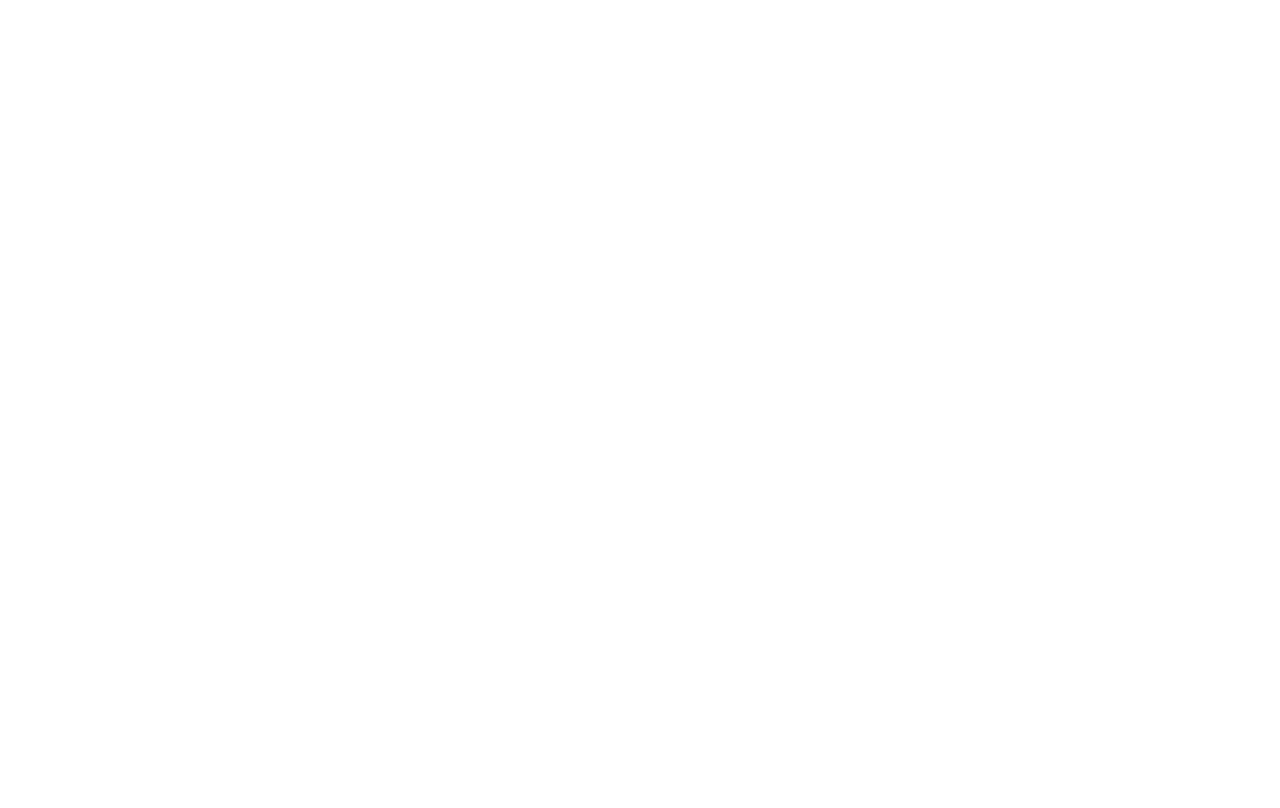
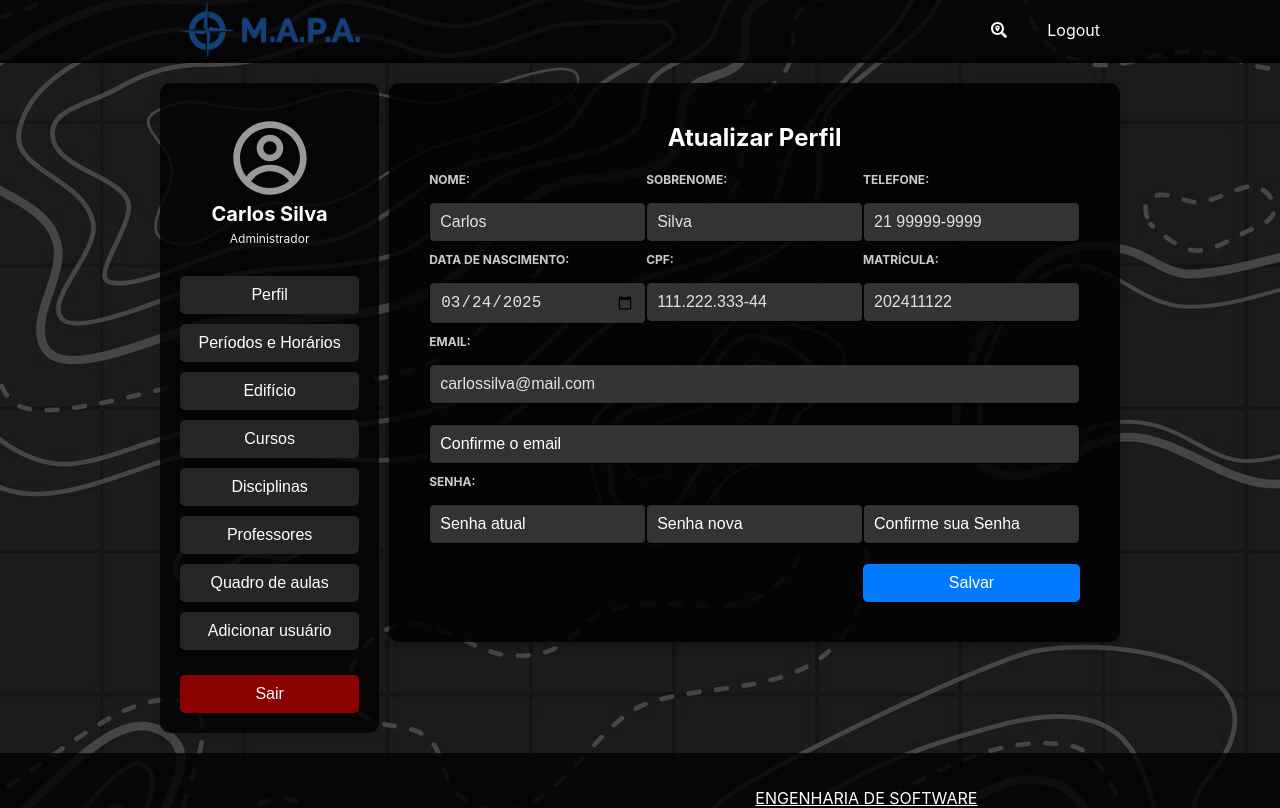
Before and after one commit to azuosRamon/atividadeMapa, a React (Create React App) app: page /editarPerfil in a window 1280 px wide. Before the commit this address had no page. Shown: the top 808 px of the page. Built offline with nearby package versions, Linux system fonts and the light colour scheme.

Commit message:
finalizacao do usuario logado

```diff
--- a/src/App.js
+++ b/src/App.js
@@ -11,7 +11,6 @@ import Pesquisa from "./components/Pesquisa";
 import './App.css'
 import RecuperarSenha from "./components/RecuperarSenha";
 import Slide from "./components/Slide";
-
 import terreo from "./components/Plantas/TERREO_PAVIMENTO.png";
 import primeiro_pavimento from "./components/Plantas/PRIMEIRO_PAVIMENTO.png";
 import segundo_pavimento from "./components/Plantas/SEGUNDO_PAVIMENTO.png";
@@ -27,6 +26,7 @@ const DivGrid2 = styled.div`
   grid-template-columns: 3fr 10fr;
   gap: 10px;
 `;
+
 
 function App() {
   return(
@@ -59,7 +59,24 @@ function App() {
         }/>
         <Route path="/logado" element={
           <div className= "corpo">
-            <Header/>
+            <Header status={1}/>
+            <DivGrid2>
+              <section>
+                <Usuario_logado/>
+              </section>
+              <aside>
+                <Slide
+                lista_imagens={imagens}
+                pagina_inicio={0}
+              />
+              </aside>
+            </DivGrid2>
+            <Footer/>
+          </div>
+      }/>
+        <Route path="/editarPerfil" element={
+          <div className= "corpo">
+            <Header status={1}/>
             <DivGrid2>
               <section>
                 <Usuario_logado/>
@@ -70,10 +87,94 @@ function App() {
             </DivGrid2>
             <Footer/>
           </div>
-      }/>
+        }/>
+        <Route path="/periodoHorarios" element={
+          <div className= "corpo">
+            <Header status={1}/>
+            <DivGrid2>
+              <section>
+                <Usuario_logado/>
+              </section>
+              <aside>
+                <Horarios/>
+              </aside>
+            </DivGrid2>
+            <Footer/>
+          </div>
+        }/>
+        <Route path="/edificio" element={
+          <div className= "corpo">
+            <Header status={1}/>
+            <DivGrid2>
+              <section>
+                <Usuario_logado/>
+              </section>
+              <aside>
+                <Cadastro/>
+              </aside>
+            </DivGrid2>
+            <Footer/>
+          </div>
+        }/>
+        <Route path="/cursos" element={
+          <div className= "corpo">
+            <Header status={1}/>
+            <DivGrid2>
+              <section>
+                <Usuario_logado/>
+              </section>
+              <aside>
+                <Cadastro/>
+              </aside>
+            </DivGrid2>
+            <Footer/>
+          </div>
+        }/>
+        <Route path="/disciplinas" element={
+          <div className= "corpo">
+            <Header status={1}/>
+            <DivGrid2>
+              <section>
+                <Usuario_logado/>
+              </section>
+              <aside>
+                <Cadastro/>
+              </aside>
+            </DivGrid2>
+            <Footer/>
+          </div>
+        }/>
+        <Route path="/professores" element={
+          <div className= "corpo">
+            <Header status={1}/>
+            <DivGrid2>
+              <section>
+                <Usuario_logado/>
+              </section>
+              <aside>
+                <Cadastro/>
+              </aside>
+            </DivGrid2>
+            <Footer/>
+          </div>
+        }/>
+        <Route path="/quadroAulas" element={
+          <div className= "corpo">
+            <Header status={1}/>
+            <DivGrid2>
+              <section>
+                <Usuario_logado/>
+              </section>
+              <aside>
+                <Cadastro/>
+              </aside>
+            </DivGrid2>
+            <Footer/>
+          </div>
+        }/>
         <Route path="/cadastro" element={
           <div className= "corpo">
-            <Header/>
+            <Header status={1}/>
             <DivGrid2>
               <section>
                 <Usuario_logado/>
--- a/src/components/Footer.js
+++ b/src/components/Footer.js
@@ -66,7 +66,7 @@ function Footer(){
     return(
         <FooterMenu>
             <Content>
-                <LinkMenu url="">
+                <LinkMenu $url="">
                     <ImagemLogo src={Logo}/>
                 </LinkMenu>
                 <UlMenu>
--- a/src/components/Header.js
+++ b/src/components/Header.js
@@ -105,7 +105,8 @@ const HamburgerIcon = styled.div`
     }
 `;
 
-function Header() {
+function Header({status}) {
+    const LogInOut = status ? "Logout" : "Login";
     const [abrirMenu, setAbrirMenu] = useState(false);
 
     const abrindoMenu = () => {
@@ -121,7 +122,7 @@ function Header() {
 
                 <UlMenu>
                     <LiMenu><StyledLink to="/"><FaSearchLocation /></StyledLink></LiMenu>
-                    <LiMenu><StyledLink to="/login">Login</StyledLink></LiMenu>
+                    <LiMenu><StyledLink to="/login">{LogInOut}</StyledLink></LiMenu>
                 </UlMenu>
 
                 <HamburgerIcon onClick={abrindoMenu}>
@@ -132,7 +133,7 @@ function Header() {
                     <CelularMenu>
                         <CelularUlMenu>
                             <LiMenu><StyledLink to="/" onClick={abrindoMenu}><FaSearchLocation /></StyledLink></LiMenu>
-                            <LiMenu><StyledLink to="/login" onClick={abrindoMenu}>Login</StyledLink></LiMenu>
+                            <LiMenu><StyledLink to="/login" onClick={abrindoMenu}></StyledLink></LiMenu>
                         </CelularUlMenu>
                     </CelularMenu>
                 )}
--- a/src/components/Perfil.js
+++ b/src/components/Perfil.js
@@ -31,7 +31,7 @@ const LabelInput = styled.label`
 `;
 
 const GridArea = styled.div`
-grid-area: ${(props) => props.area}
+grid-area: ${(props) => props.$area}
 `;
 
 const FormGrid = styled.form`
@@ -68,46 +68,46 @@ function AtualizarPerfil(id) {
             <Box>
                 <Title>Atualizar Perfil</Title>
                 <FormGrid>
-                    <GridArea area="nome">
+                    <GridArea $area="nome">
                         <LabelInput for="nome">Nome:</LabelInput>
                         <Input type="text" id="nome" name="nome" value={nome} required onChange={(e) => trocarNome(e.target.value)}/>
                     </GridArea>
-                    <GridArea area="sobrenome">
+                    <GridArea $area="sobrenome">
                         <LabelInput for="sobrenome">Sobrenome:</LabelInput>
                         <Input  type="text" id="sobrenome" name="sobrenome" value={sobrenome} required onChange={(e) => trocarSobrenome(e.target.value)} />
                     </GridArea>
-                    <GridArea area="telefone">
+                    <GridArea $area="telefone">
                         <LabelInput for="telefone">telefone:</LabelInput>
-                        <Input  type="text" id="sobrenome" name="telefone" value={telefone} required onChange={(e) => trocarTelefone(e.target.value)}/>
+                        <Input  type="text" id="telefone" name="telefone" value={telefone} required onChange={(e) => trocarTelefone(e.target.value)}/>
                     </GridArea>
-                    <GridArea area="nascimento">
+                    <GridArea $area="nascimento">
                         <LabelInput for="nascimento">Data de Nascimento:</LabelInput>
                         <Input type="date" id="nascimento" name="nascimento" value={nascimento}  required onChange={(e) => trocarNascimento(e.target.value)}/>
                     </GridArea>
-                    <GridArea area="email">
+                    <GridArea $area="email">
                         <LabelInput for="email">Email:</LabelInput>
                         <Input type="email" id="email" name="email" value={email} required onChange={(e) => trocarEmail(e.target.value)}/>
                         <Input type="email" id="confirmarEmail" name="confirmarEmail" placeholder="Confirme o email" required/>
                     </GridArea>
-                    <GridArea area="cpf">
+                    <GridArea $area="cpf">
                         <LabelInput for="cpf">CPF:</LabelInput>
                         <Input type="text" name="cpf" id="cpf" color="gray" value={cpf} readOnly/>
                     </GridArea>
-                    <GridArea area="matricula">
+                    <GridArea $area="matricula">
                         <LabelInput for="matricula">Matrícula:</LabelInput>
                         <Input type="text" name="matricula" id="matricula" color="gray" value={matricula} readOnly/>
                     </GridArea>
-                    <GridArea area="senhaAtual">
+                    <GridArea $area="senhaAtual">
                         <LabelInput for="senhaAtual">Senha:</LabelInput>
-                        <Input type="password" id="senha" name="senhaAtual" placeholder="Senha atual" required />
+                        <Input type="password" id="senhaAtual" name="senhaAtual" placeholder="Senha atual" required />
                     </GridArea>
-                    <GridArea area="senhaNova">
-                        <Input type="password" id="senha" name="senhaNova" placeholder="Senha nova" required/>
+                    <GridArea $area="senhaNova">
+                        <Input type="password" id="senhaNova" name="senhaNova" placeholder="Senha nova" required/>
                     </GridArea>
-                    <GridArea area="confirmarSenha">
+                    <GridArea $area="confirmarSenha">
                         <Input type="password" id="confirmarSenha" name="confirmarSenha" placeholder="Confirme sua Senha" required/>
                     </GridArea>
-                    <GridArea area="botoes">
+                    <GridArea $area="botoes">
                         <Button type="submit">Salvar</Button>
                     </GridArea>
 
--- a/src/components/SubButton.js
+++ b/src/components/SubButton.js
@@ -6,7 +6,7 @@ const Button = styled.button`
 margin-top: 10px;
 width: 100%;
 padding: 10px;
-background-color:${(props) => props.bgColor || '#007bff'};
+background-color:${(props) => props.$bgcolor || '#007bff'};
 color: white;
 border: none;
 border-radius: 5px;
@@ -14,7 +14,7 @@ font-size: 16px;
 cursor: pointer;
 
 &:hover{
-background-color:${(props) => props.hoverColor || '#0056b3'};
+background-color:${(props) => props.$hovercolor || '#0056b3'};
 }
 
 @media (min-width: 481px) and (max-width: 968px) {
--- a/src/components/SubInput.js
+++ b/src/components/SubInput.js
@@ -8,7 +8,7 @@ border: 1px solid #000;
 border-radius: 5px;
 font-size: 16px;
 box-sizing: border-box;
-color: ${(props) => props.color || '#e2e2e2'};
+color: ${(props) => props.$color || '#e2e2e2'};
 background-color: #333;
 
 &:hover{
--- a/src/components/Usuario_logado.js
+++ b/src/components/Usuario_logado.js
@@ -1,4 +1,4 @@
-import React, { useState} from "react";
+import React, { useState, useEffect} from "react";
 import styled from "styled-components";
 import { CgProfile } from "react-icons/cg";
 import Button from "./SubButton";
@@ -85,17 +85,17 @@ function Usuario({ nome, funcao,foto }) {
                 </DivContent>
 
                 <DivContent>
-                    <Button onClick={telaAtual('/logado')} bgColor="rgb(38, 38, 38)">Perfil</Button>
-                    <Button bgColor="rgb(38, 38, 38)">Períodos e Horários</Button>
-                    <Button bgColor="rgb(38, 38, 38)">Edifício</Button>
-                    <Button bgColor="rgb(38, 38, 38)">Cursos</Button>
-                    <Button bgColor="rgb(38, 38, 38)">Disciplinas</Button>
-                    <Button bgColor="rgb(38, 38, 38)">Professores</Button>
-                    <Button bgColor="rgb(38, 38, 38)">Quadro de aulas</Button>
-                    <Button onClick={telaAtual('/cadastro')} bgColor="rgb(38, 38, 38)">Adicionar usuário</Button>
+                    <Button onClick={()=>{telaAtual('/editarPerfil')}} $bgcolor="rgb(38, 38, 38)">Perfil</Button>
+                    <Button onClick={()=>{telaAtual('/periodoHorarios')}} $bgcolor="rgb(38, 38, 38)">Períodos e Horários</Button>
+                    <Button onClick={()=>{telaAtual('/edificio')}} $bgcolor="rgb(38, 38, 38)">Edifício</Button>
+                    <Button onClick={()=>{telaAtual('/cursos')}} $bgcolor="rgb(38, 38, 38)">Cursos</Button>
+                    <Button onClick={()=>{telaAtual('/disciplinas')}} $bgcolor="rgb(38, 38, 38)">Disciplinas</Button>
+                    <Button onClick={()=>{telaAtual('/professores')}} $bgcolor="rgb(38, 38, 38)">Professores</Button>
+                    <Button onClick={()=>{telaAtual('/quadroAulas')}} $bgcolor="rgb(38, 38, 38)">Quadro de aulas</Button>
+                    <Button onClick={()=>{telaAtual('/cadastro')}} $bgcolor="rgb(38, 38, 38)">Adicionar usuário</Button>
                 </DivContent>
                 <DivContent>
-                    <Button bgColor="darkred" hoverColor="red">Sair</Button>
+                    <Button $bgcolor="darkred" $hovercolor="red">Sair</Button>
                 </DivContent>
 
 
```
